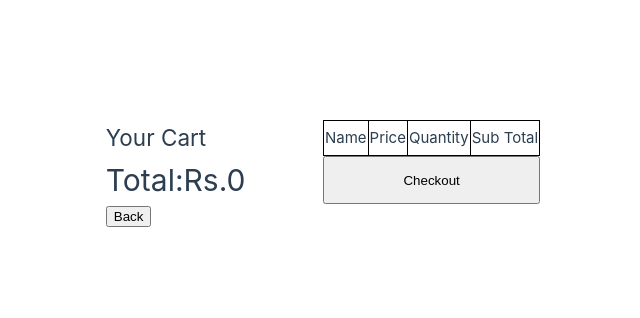
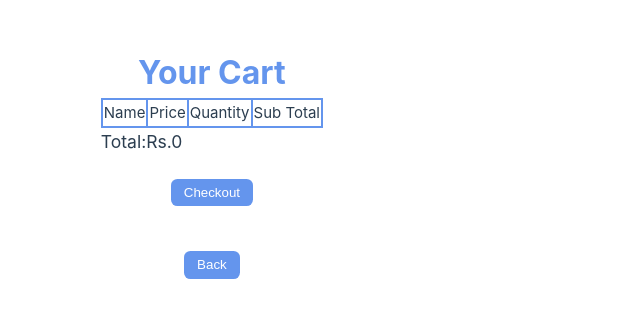
Before and after one commit to Fahad-Jawad/E-Com_web_Vue, a Vue app: page /cart in a window 1280 px wide. Shown: the part 226-544 px from the top of the page, without its empty margins (317-957 px from the left). Built offline with nearby package versions, Linux system fonts and the light colour scheme.

Commit message:
refector: enhanced desings

```diff
--- a/src/App.vue
+++ b/src/App.vue
@@ -8,12 +8,23 @@ import { RouterView } from 'vue-router'
   <RouterView />
 </template>
 
-<style scoped>
+<style>
 header {
   line-height: 1.5;
   max-height: 100vh;
   padding: 0 !important;
   display: none !important;
+}
+
+.primaryBtn {
+  display: flex;
+  justify-content: center;
+  margin: 10% auto;
+  background-color: cornflowerblue;
+  color: white;
+  padding: 2% 5%;
+  border-color: transparent;
+  border-radius: 0.4rem;
 }
 
 .logo {
@@ -71,5 +82,8 @@ nav a:first-of-type {
     padding: 1rem 0;
     margin-top: 1rem;
   }
+  button {
+    cursor: pointer;
+  }
 }
 </style>
--- a/src/components/ProductComponents/ProductCard.vue
+++ b/src/components/ProductComponents/ProductCard.vue
@@ -1,6 +1,6 @@
 <template>
   <div class="productCard">
-    <img src="../../assets/images/mobile.jpg" />
+    <img :src="img" />
     <h2>{{ name }}</h2>
     <h4>Price:${{ price }}</h4>
     <h3 class="attribute">Attributes</h3>
@@ -13,11 +13,11 @@
 
 <script setup lang="ts">
 defineProps<{
-  id: Number
-  name: String
-  price: Number
-  img: String
-  attributes: String
+  id: number
+  name: string
+  price: number
+  img: string
+  attributes: string
 }>()
 function viewProduct() {
   $router.push(`/product/${this.id}`)
@@ -32,11 +32,11 @@ function viewProduct() {
   height: min-content;
   padding: 1%;
   border-radius: 0.4rem;
-  height: 100%;
+  height: 470px;
 }
 .productCard img {
   width: 100% !important;
-  height: 70%;
+  height: 30%;
 }
 .productCard .attribute {
   background-color: cornflowerblue;
--- a/src/store/index.ts
+++ b/src/store/index.ts
@@ -45,7 +45,7 @@ export default createStore({
         price: 249.99,
         img: '/src/assets/images/mobile.jpg',
         attributes:
-          'Compatible OS: iOS, Android, Display Type: OLED, Water Resistance: 50 meters, Sensors: Heart rate, GPS, Battery Life: Up to 7 days'
+          'Compatible OS: iOS, Android, Display Type: OLED, Water Resistance: 50 meters, Sensors: Heart rate, GPS, Battery Life: Up to 7 d'
       }
     ]
   },
--- a/src/views/Cart.vue
+++ b/src/views/Cart.vue
@@ -1,5 +1,6 @@
 <template>
-  <h2>Your Cart</h2>
+  <div class="container">
+    <h2 class="topHeading">Your Cart</h2>
     <table>
       <tr>
         <th>Name</th>
@@ -12,11 +13,12 @@
         <td>{{ item.quantity }}</td>
       </tr>
     </table>
-  <h1>Total:Rs.0</h1>
-  <button>Checkout</button>
+    <h3>Total:Rs.0</h3>
+    <button class="primaryBtn">Checkout</button>
     <router-link :to="{ path: `/` }">
-    <button>Back</button>
+      <button class="primaryBtn">Back</button>
     </router-link>
+  </div>
 </template>
 
 <script setup>
@@ -29,7 +31,19 @@ const cartData = store.state.cart
 table,
 th,
 td {
-  border: 1px solid black;
+  border: 2px solid cornflowerblue;
   border-collapse: collapse;
+  border-radius: 10px;
+}
+
+.topHeading {
+  font-size: xx-large;
+  color: cornflowerblue;
+  text-align: center;
+  font-weight: bold;
+}
+.container {
+  display: flex;
+  flex-direction: column;
 }
 </style>
--- a/src/views/ProductDetailPage.vue
+++ b/src/views/ProductDetailPage.vue
@@ -4,7 +4,10 @@
     <h1>{{ store.state.currentProduct?.name }}</h1>
     <h2>${{ store.state.currentProduct?.price }}</h2>
     <p>{{ store.state.currentProduct?.attributes }}</p>
-    <button @click="addToCart()">Add to Cart</button>
+    <button class="primaryBtn" @click="addToCart()">Add to Cart</button>
+    <router-link :to="{ path: `/` }">
+      <button class="primaryBtn">Back</button>
+    </router-link>
   </div>
 </template>
 
--- a/src/views/ProductListPage.vue
+++ b/src/views/ProductListPage.vue
@@ -8,9 +8,13 @@
           :name="product.name"
           :price="product.price"
           :attributes="product.attributes"
+          :img="product.img"
         />
       </div>
     </div>
+    <router-link :to="{ path: `/cart` }">
+      <button class="primaryBtn">View Cart</button>
+    </router-link>
   </div>
 </template>
 
@@ -18,7 +22,7 @@
 import { ref, onMounted } from 'vue'
 import { useStore } from 'vuex'
 
-import ProductCard from '../components/ProductComponents/ProductCard.vue'
+import ProductCard from '@/components/ProductComponents/ProductCard.vue'
 const count = ref(0)
 const store = useStore()
 const allProducts = store.state.products
@@ -31,7 +35,7 @@ onMounted(() => {
 <style scoped>
 .productList {
   display: flex;
-  justify-content: space-evenly;
+  justify-content: space-between;
   width: 100%;
   align-items: center;
   height: min-content;
```
Lines whose indentation alone changed are shown as unchanged.
